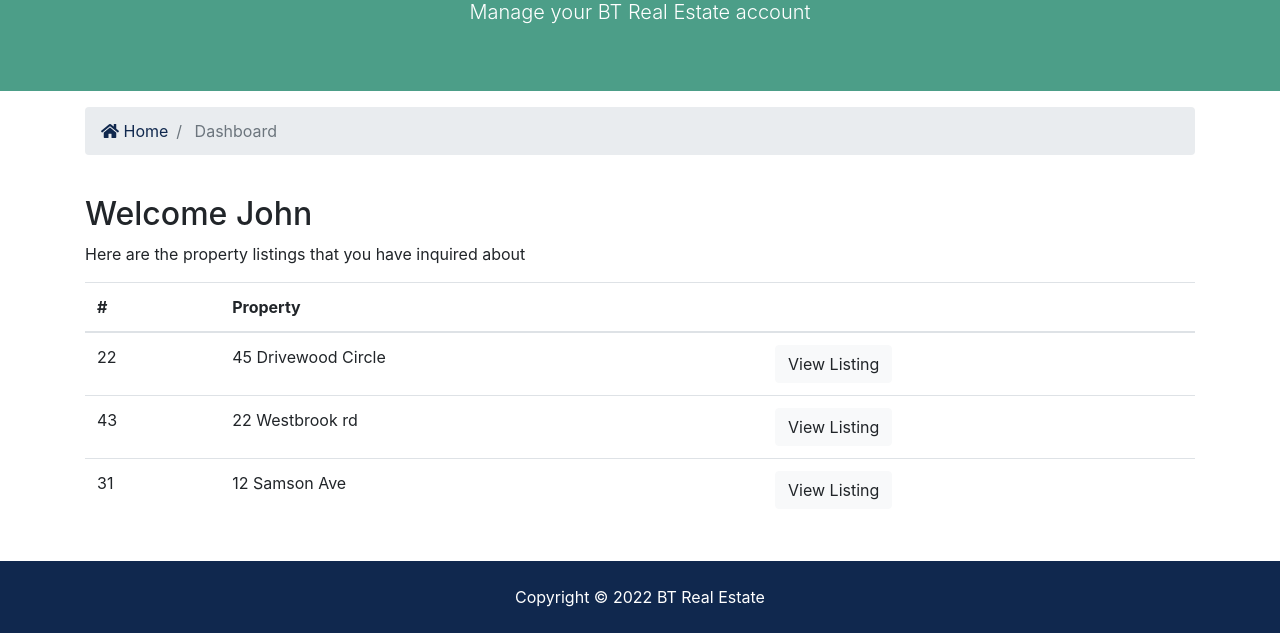
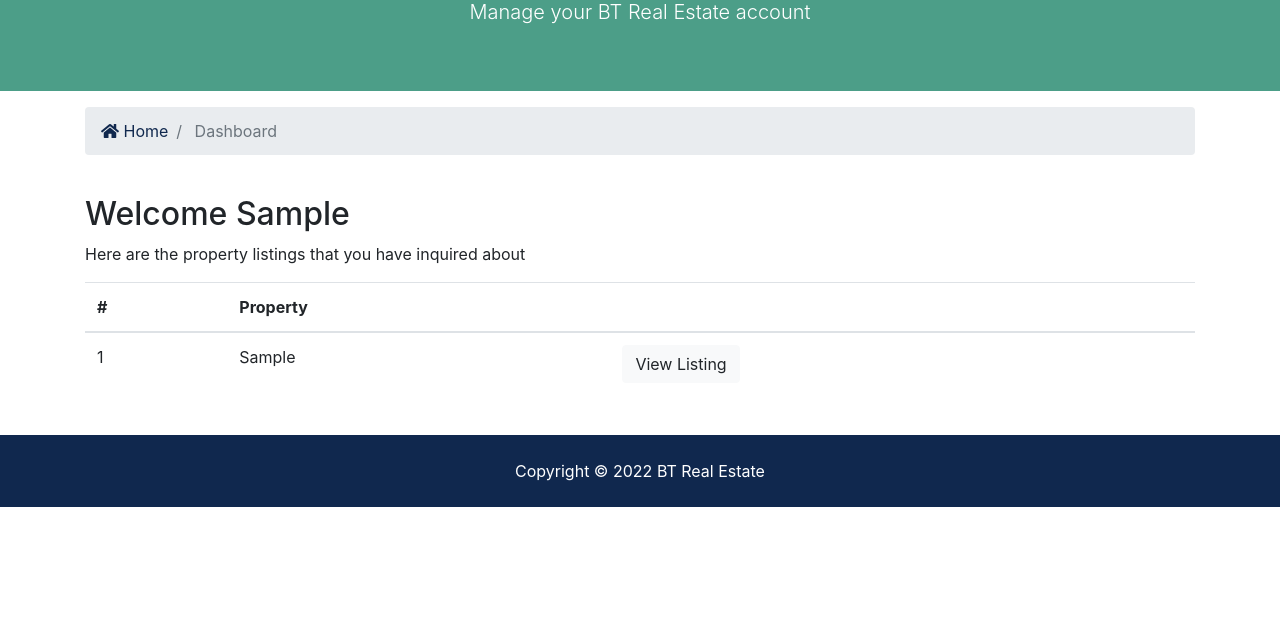
Before and after one commit to mehdipm/btre_project, a Django app: page /accounts/dashboard/ in a window 1280 px wide. Shown: the part 254-887 px from the top of the page. After the commit the page ends 761 px from the top, so only its background shows below. Run offline with Django 4.2, Linux system fonts and the light colour scheme; a user stored in the database is signed in; tables that the repository leaves empty hold one stand-in row (values such as "Sample post"); parts of the project's set-up code (start-up, migrations or seed data) failed here and were passed over; some libraries are stand-ins or nearby versions.

Commit message:
modify dashboard views and template

```diff
--- a/accounts/views.py
+++ b/accounts/views.py
@@ -1,6 +1,7 @@
 from django.shortcuts import render, redirect
 from django.contrib import messages, auth
 from django.contrib.auth.models import User
+from contacts.models import Contact
 
 def register(request):
     if request.method == 'POST':
@@ -60,4 +61,6 @@ def logout(request):
         return redirect('pages:index')
 
 def dashboard(request):
-    return render(request, 'accounts/dashboard.html')
+    user_contacts = Contact.objects.all().filter(user_id=request.user.id)
+    context = {'contacts': user_contacts}
+    return render(request, 'accounts/dashboard.html', context)
--- a/pages/templates/accounts/dashboard.html
+++ b/pages/templates/accounts/dashboard.html
@@ -32,7 +32,9 @@
     <div class="container">
       <div class="row">
         <div class="col-md-12">
-          <h2>Welcome John</h2>
+          <h2>Welcome {{ user.first_name }}</h2>
+
+          {% if contacts %}
             <p>Here are the property listings that you have inquired about</p>
             <table class="table">
               <thead>
@@ -43,29 +45,23 @@
                 </tr>
               </thead>
               <tbody>
+                {% for contact in contacts %}
                   <tr>
-                <td>22</td>
-                <td>45 Drivewood Circle</td>
+                    <td>{{ contact.id }}</td>
+                    <td>{{ contact.listing }}</td>
                     <td>
-                  <a class="btn btn-light" href="#">View Listing</a>
+                      <a class="btn btn-light"
+                       href="{% url 'listings:listing' contact.listing_id %}">
+                       View Listing
+                      </a>
                     </td>
                   </tr>
-              <tr>
-                <td>43</td>
-                <td>22 Westbrook rd</td>
-                <td>
-                  <a class="btn btn-light" href="#">View Listing</a>
-                </td>
-              </tr>
-              <tr>
-                <td>31</td>
-                <td>12 Samson Ave</td>
-                <td>
-                  <a class="btn btn-light" href="#">View Listing</a>
-                </td>
-              </tr>
+                {% endfor %}
               </tbody>
             </table>
+          {% else %}
+            <p>there is no inquiry to show</p>
+          {% endif %}
         </div>
       </div>
     </div>
```
Lines whose indentation alone changed are shown as unchanged.
